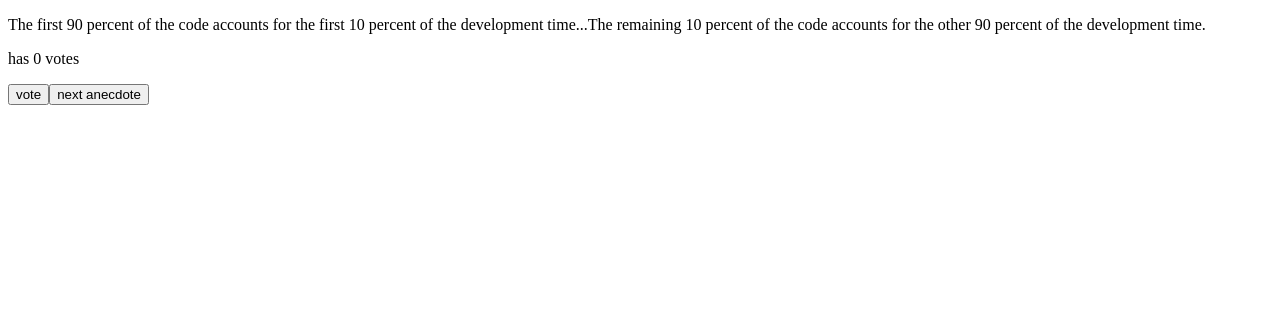
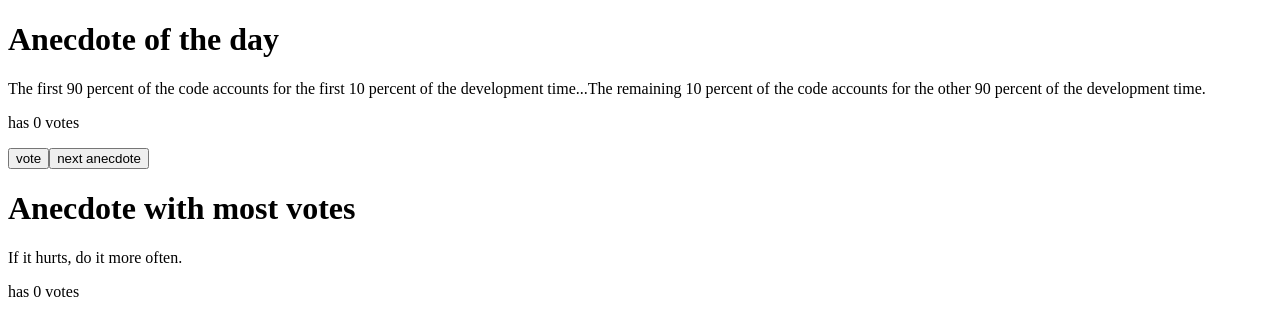
Before and after one commit to KMRNicholson/fullstackopen, a React (Create React App) app in the folder part1/anecdotes/: page / in a window 1280 px wide. Shown: the top 336 px of the page. Built offline with nearby package versions, Linux system fonts and the light colour scheme.

Commit message:
feat[1.14]: add most voted anecdote

```diff
--- a/part1/anecdotes/src/App.js
+++ b/part1/anecdotes/src/App.js
@@ -1,6 +1,11 @@
 import { useState } from 'react'
 
-const Feedback = (props) =>
+const Header = (props) =>
+  <h1>
+    {props.title}
+  </h1>
+
+const Options = (props) =>
   <div>
     <button onClick={props.handleVote}>
       vote
@@ -12,6 +17,7 @@ const Feedback = (props) =>
 
 const Anecdote = (props) =>
   <div>
+    <Header title={props.title}/>
     <p>{props.text}</p>
     <p>has {props.votes} votes</p>
   </div>
@@ -29,7 +35,7 @@ const App = () => {
   ]
 
   const rand = () => Math.floor(Math.random() * anecdotes.length)
-  const getSelectedVotes = () => anecdotes.findIndex((anecdote)=>anecdote==selected)
+  const getSelectedVotes = () => anecdotes.findIndex((anecdote)=>anecdote===selected)
 
   const [votes, setVotes] = useState(Array(anecdotes.length).fill(0))
   const [selected, setSelected] = useState(anecdotes[rand()])
@@ -43,8 +49,9 @@ const App = () => {
 
   return (
     <div>
-      <Anecdote text={selected} votes={votes[getSelectedVotes()]}/>
-      <Feedback handleNext={handleNext} handleVote={handleVote}/>
+      <Anecdote title='Anecdote of the day' text={selected} votes={votes[getSelectedVotes()]}/>
+      <Options handleNext={handleNext} handleVote={handleVote}/>
+      <Anecdote title='Anecdote with most votes' text={anecdotes[votes.indexOf(Math.max(...votes))]} votes={votes[votes.indexOf(Math.max(...votes))]}/>
     </div>
   )
 }
```
